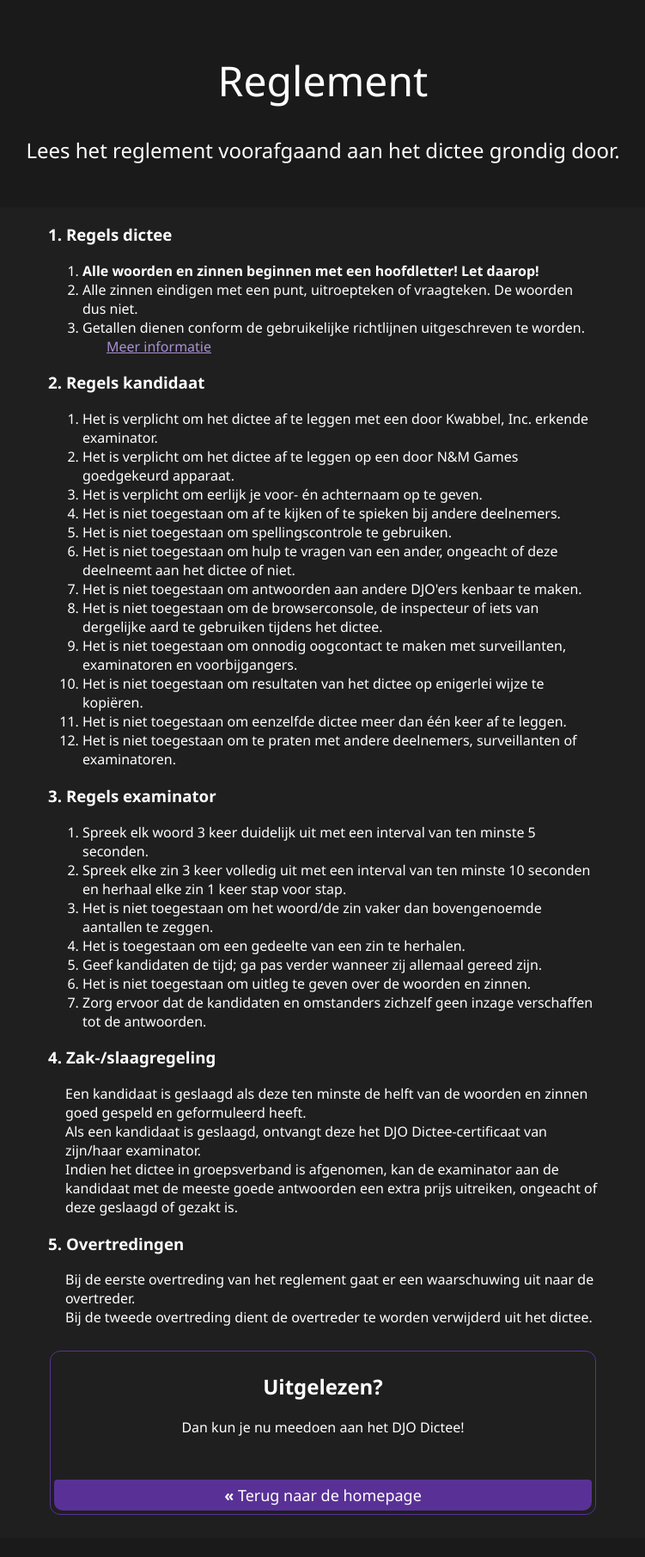
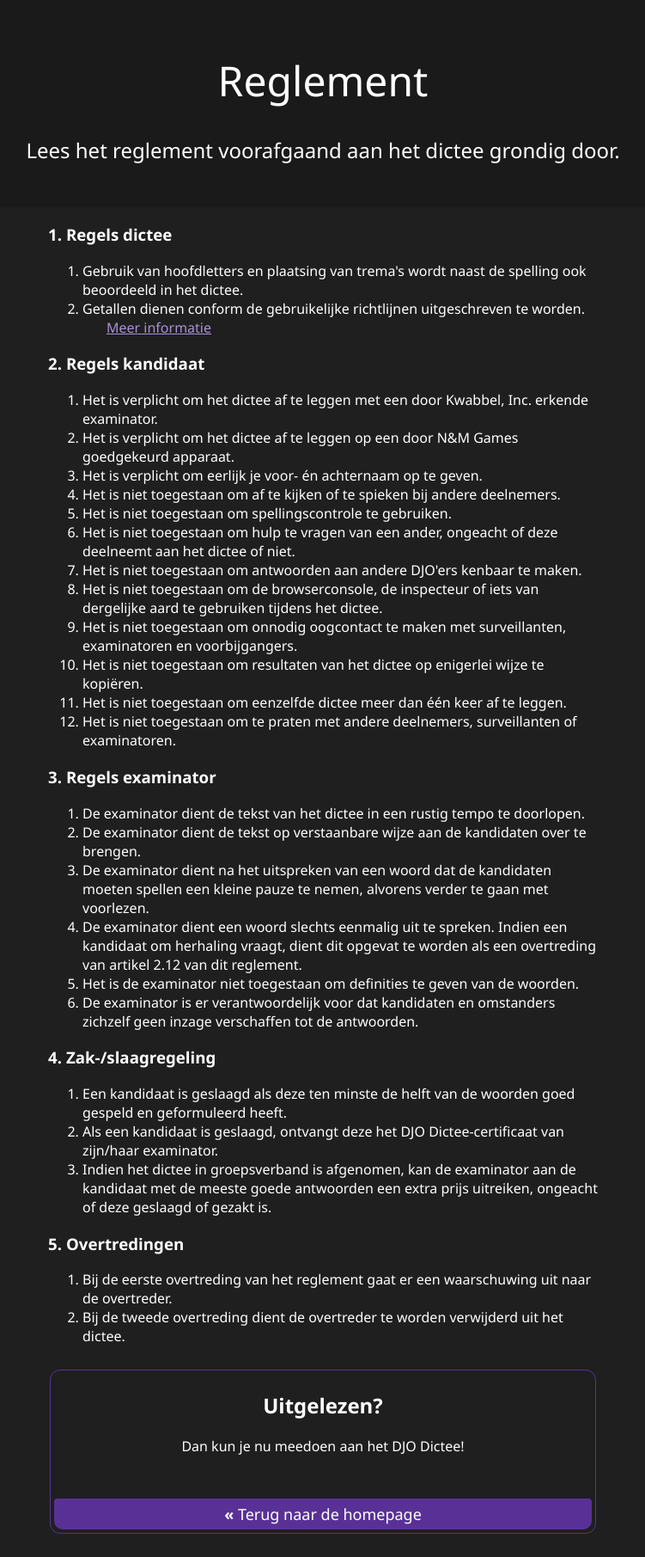
Before and after one commit to djoamersfoort/dictee, a PHP site: page /reglement/ in a window 1280 px wide. Shown: the part 101-1912 px from the top of the page at 86% size, without its empty margins (264-1015 px from the left). Before the commit the page ends 1863 px from the top, so only its background shows below. Run offline with PHP 8.4, Linux system fonts and the light colour scheme.

Commit message:
Reglement geüpdatet

```diff
--- a/reglement/index.php
+++ b/reglement/index.php
@@ -21,8 +21,7 @@ setcookie("REGLEMENT", "1", time() + 86400 * 180, "/");
 <div id="dictee">
 <h3>1. Regels dictee</h3>
 <ol>
-<li><b>Alle woorden en zinnen beginnen met een hoofdletter! Let daarop!</b></li>
-<li>Alle zinnen eindigen met een punt, uitroepteken of vraagteken. De woorden dus niet.</li>
+<li>Gebruik van hoofdletters en plaatsing van trema's wordt naast de spelling ook beoordeeld in het dictee.</li>
 <li>Getallen dienen conform de gebruikelijke richtlijnen uitgeschreven te worden. <a href="https://www.onzetaal.nl/taalloket/getallen-in-letters-of-cijfers" target="_blank">Meer informatie</a></li>
 </ol>
 <h3>2. Regels kandidaat</h3>
@@ -42,22 +41,25 @@ setcookie("REGLEMENT", "1", time() + 86400 * 180, "/");
 </ol>
 <h3>3. Regels examinator</h3>
 <ol>
-<li>Spreek elk woord 3 keer duidelijk uit met een interval van ten minste 5 seconden.</li>
-<li>Spreek elke zin 3 keer volledig uit met een interval van ten minste 10 seconden en herhaal elke zin 1 keer stap voor stap.</li>
-<li>Het is niet toegestaan om het woord/de zin vaker dan bovengenoemde aantallen te zeggen.</li>
-<li>Het is toegestaan om een gedeelte van een zin te herhalen.</li>
-<li>Geef kandidaten de tijd; ga pas verder wanneer zij allemaal gereed zijn.</li>
-<li>Het is niet toegestaan om uitleg te geven over de woorden en zinnen.</li>
-<li>Zorg ervoor dat de kandidaten en omstanders zichzelf geen inzage verschaffen tot de antwoorden.</li>
+<li>De examinator dient de tekst van het dictee in een rustig tempo te doorlopen.</li>
+<li>De examinator dient de tekst op verstaanbare wijze aan de kandidaten over te brengen.</li>
+<li>De examinator dient na het uitspreken van een woord dat de kandidaten moeten spellen een kleine pauze te nemen, alvorens verder te gaan met voorlezen.</li>
+<li>De examinator dient een woord slechts eenmalig uit te spreken. Indien een kandidaat om herhaling vraagt, dient dit opgevat te worden als een overtreding van artikel 2.12 van dit reglement.</li>
+<li>Het is de examinator niet toegestaan om definities te geven van de woorden.</li>
+<li>De examinator is er verantwoordelijk voor dat kandidaten en omstanders zichzelf geen inzage verschaffen tot de antwoorden.</li>
 </ol>
 <h3>4. Zak-/slaagregeling</h3>
-<p>Een kandidaat is geslaagd als deze ten minste de helft van de woorden en zinnen goed gespeld en geformuleerd heeft.
-<br>Als een kandidaat is geslaagd, ontvangt deze het DJO Dictee-certificaat van zijn/haar examinator.
-<br>Indien het dictee in groepsverband is afgenomen, kan de examinator aan de kandidaat met de meeste goede antwoorden
-een extra prijs uitreiken, ongeacht of deze geslaagd of gezakt is.</p>
+<ol>
+<li>Een kandidaat is geslaagd als deze ten minste de helft van de woorden goed gespeld en geformuleerd heeft.</li>
+<li>Als een kandidaat is geslaagd, ontvangt deze het DJO Dictee-certificaat van zijn/haar examinator.</li>
+<li>Indien het dictee in groepsverband is afgenomen, kan de examinator aan de kandidaat met de meeste goede antwoorden
+een extra prijs uitreiken, ongeacht of deze geslaagd of gezakt is.</li>
+</ol>
 <h3>5. Overtredingen</h3>
-<p>Bij de eerste overtreding van het reglement gaat er een waarschuwing uit naar de overtreder.
-<br>Bij de tweede overtreding dient de overtreder te worden verwijderd uit het dictee.</p>
+<ol>
+<li>Bij de eerste overtreding van het reglement gaat er een waarschuwing uit naar de overtreder.</li>
+<li>Bij de tweede overtreding dient de overtreder te worden verwijderd uit het dictee.</li>
+</ol>
 </div>
 <table style="width:50%"><tr><td class="maincard">
 <h2>Uitgelezen?</h2>
```
